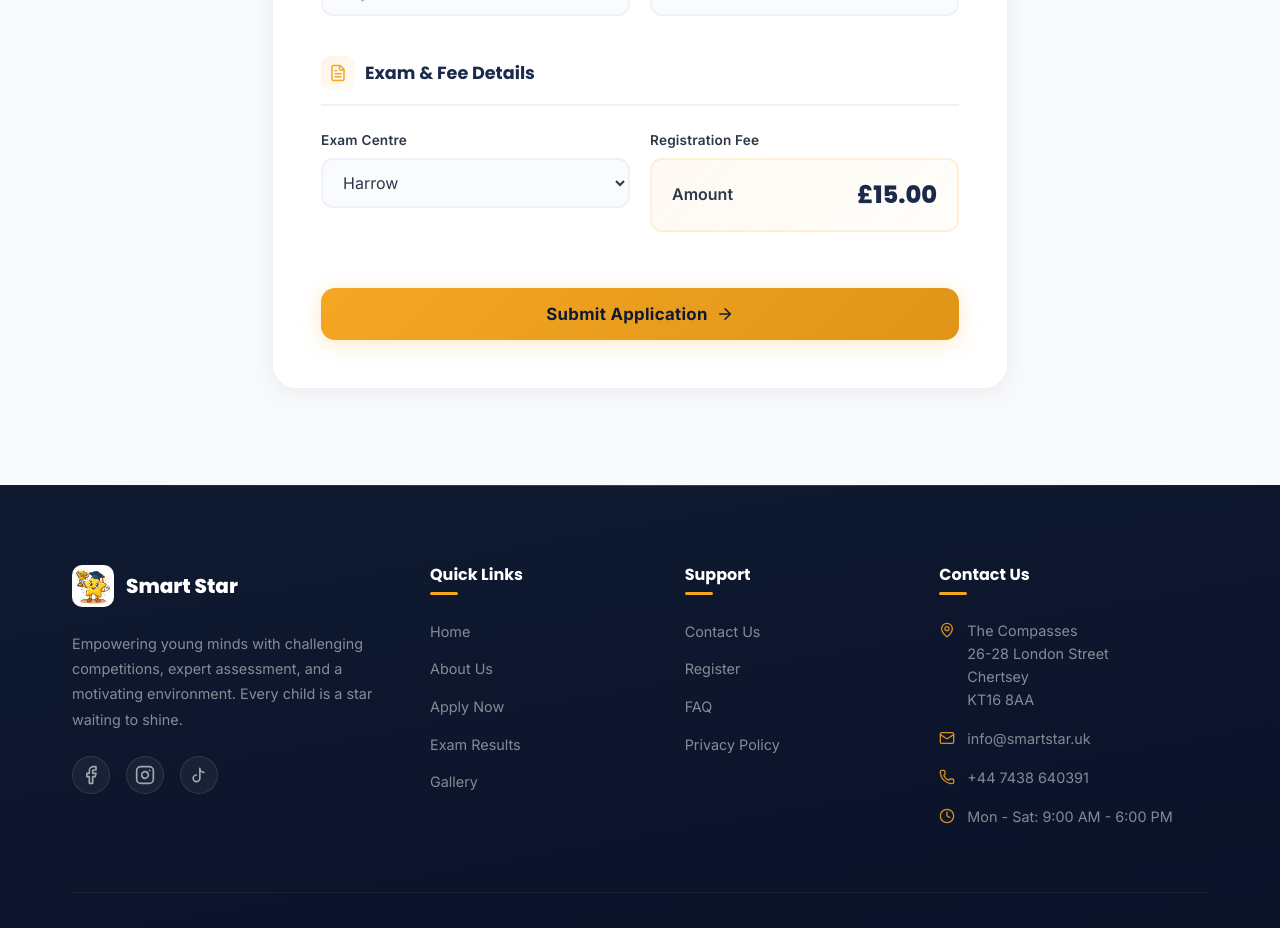
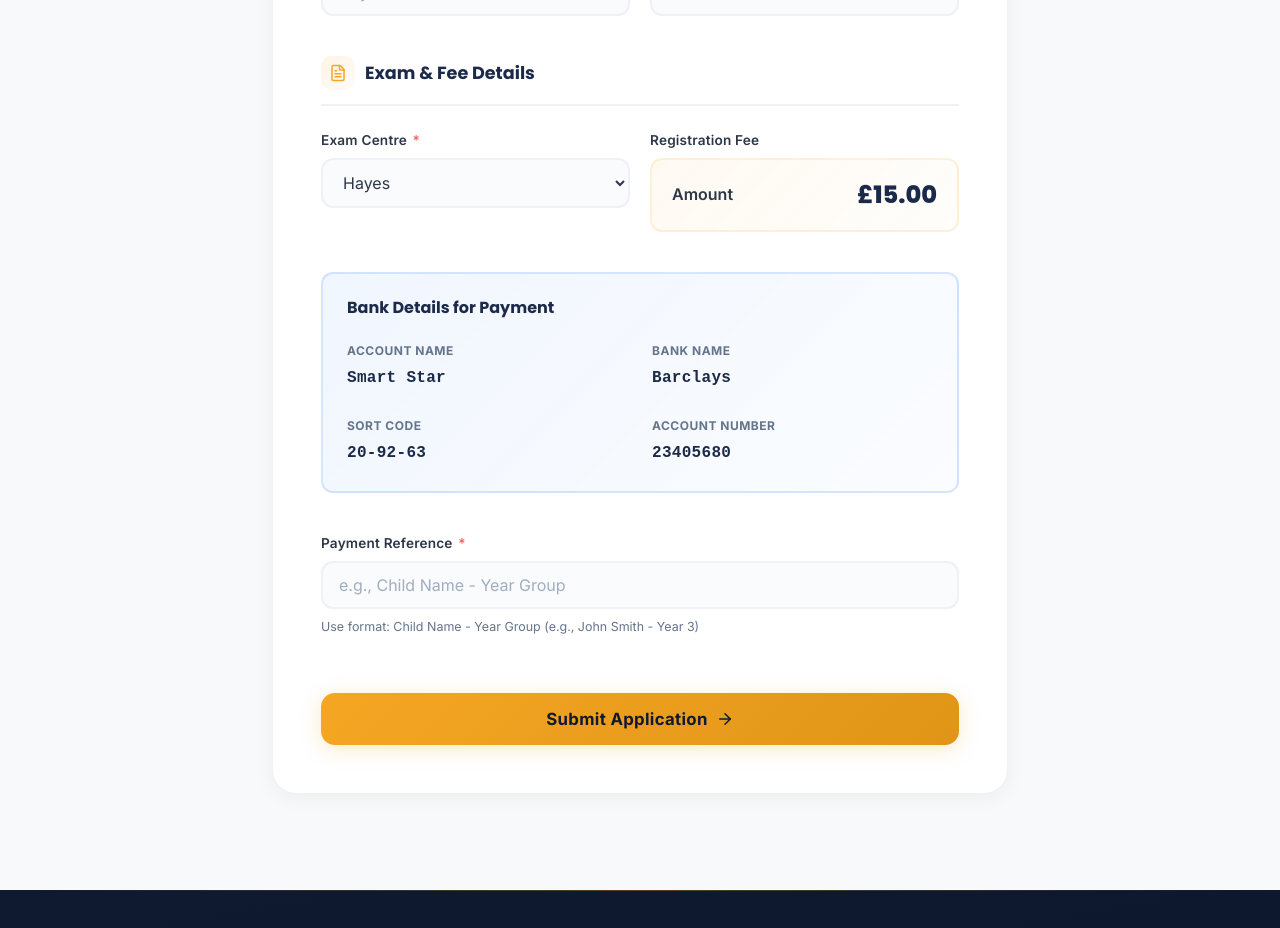
Before and after one commit to NodeKidos/smart_star_frontend, a Next.js app: page /apply-now in a window 1280 px wide. Shown: the part 1240-2168 px from the top of the page. Built offline with nearby package versions, Linux system fonts and the light colour scheme; no server answers.

Commit message:
add payment reference field and bank details section to application form

```diff
--- a/src/app/apply-now/page.module.css
+++ b/src/app/apply-now/page.module.css
@@ -225,6 +225,64 @@
     margin-bottom: 1.5rem;
 }
 
+/* ── Bank Details ── */
+.bankDetailsSection {
+    margin-bottom: 2.5rem;
+}
+
+.bankDetailsCard {
+    background: linear-gradient(135deg, rgba(13, 110, 253, 0.06), rgba(13, 110, 253, 0.02));
+    border: 2px solid rgba(13, 110, 253, 0.15);
+    border-radius: 12px;
+    padding: 24px;
+}
+
+.bankDetailsTitle {
+    font-size: 1rem;
+    font-weight: 700;
+    color: #1B2A4A;
+    margin-bottom: 1.5rem;
+    display: flex;
+    align-items: center;
+    gap: 8px;
+}
+
+.bankDetailsGrid {
+    display: grid;
+    grid-template-columns: 1fr 1fr;
+    gap: 1.5rem;
+}
+
+.bankDetailItem {
+    display: flex;
+    flex-direction: column;
+    gap: 6px;
+}
+
+.bankDetailLabel {
+    font-size: 0.75rem;
+    font-weight: 700;
+    color: #64748b;
+    text-transform: uppercase;
+    letter-spacing: 0.5px;
+}
+
+.bankDetailValue {
+    font-size: 1rem;
+    font-weight: 600;
+    color: #1B2A4A;
+    font-family: 'Courier New', monospace;
+    letter-spacing: 0.3px;
+}
+
+/* ── Form Hint ── */
+.formHint {
+    font-size: 0.78rem;
+    color: #64748b;
+    font-weight: 400;
+    margin-top: 2px;
+}
+
 /* ── Responsive ── */
 @media (max-width: 600px) {
     .formCard {
@@ -235,6 +293,10 @@
         grid-template-columns: 1fr;
     }
 
+    .bankDetailsGrid {
+        grid-template-columns: 1fr;
+    }
+
     .applyHeader h1 {
         font-size: 2rem;
     }
--- a/src/app/apply-now/page.tsx
+++ b/src/app/apply-now/page.tsx
@@ -19,6 +19,7 @@ interface FormData {
     city: string;
     postcode: string;
     examCenter: string;
+    paymentReference: string;
 }
 
 interface FormErrors {
@@ -37,7 +38,8 @@ const INITIAL_FORM: FormData = {
     address: '',
     city: '',
     postcode: '',
-    examCenter: 'Harrow',
+    examCenter: 'Hayes',
+    paymentReference: '',
 };
 
 const SCHOOL_YEARS = [
@@ -69,6 +71,7 @@ export default function ApplyNowPage() {
         if (!formData.address.trim()) errs.address = 'Address is required';
         if (!formData.city.trim()) errs.city = 'City is required';
         if (!formData.postcode.trim()) errs.postcode = 'Postcode is required';
+        if (!formData.paymentReference.trim()) errs.paymentReference = 'Payment reference is required';
         return errs;
     };
 
@@ -264,9 +267,10 @@ export default function ApplyNowPage() {
                         </h3>
                         <div className={styles.formGrid}>
                             <div className={styles.formGroup}>
-                                <label className={styles.formLabel} htmlFor="examCenter">Exam Centre</label>
+                                <label className={styles.formLabel} htmlFor="examCenter">Exam Centre <span className={styles.formRequired}>*</span></label>
                                 <select id="examCenter" name="examCenter" className={styles.formSelect} value={formData.examCenter} onChange={handleChange}>
-                                    <option value="Harrow">Harrow</option>
+                                    <option value="Hayes">Hayes</option>
+                                    <option value="Harrow" disabled>Harrow (Currently Unavailable)</option>
                                 </select>
                             </div>
 
@@ -276,6 +280,51 @@ export default function ApplyNowPage() {
                                     <span className={styles.feeLabel}>Amount</span>
                                     <span className={styles.feeAmount}>£15.00</span>
                                 </div>
+                            </div>
+                        </div>
+
+                        {/* Bank Details & Payment Reference */}
+                        <div className={styles.bankDetailsSection}>
+                            <div className={styles.bankDetailsCard}>
+                                <h4 className={styles.bankDetailsTitle}>Bank Details for Payment</h4>
+                                <div className={styles.bankDetailsGrid}>
+                                    <div className={styles.bankDetailItem}>
+                                        <span className={styles.bankDetailLabel}>Account Name</span>
+                                        <span className={styles.bankDetailValue}>Smart Star</span>
+                                    </div>
+                                    <div className={styles.bankDetailItem}>
+                                        <span className={styles.bankDetailLabel}>Bank Name</span>
+                                        <span className={styles.bankDetailValue}>Barclays</span>
+                                    </div>
+                                    <div className={styles.bankDetailItem}>
+                                        <span className={styles.bankDetailLabel}>Sort Code</span>
+                                        <span className={styles.bankDetailValue}>20-92-63</span>
+                                    </div>
+                                    <div className={styles.bankDetailItem}>
+                                        <span className={styles.bankDetailLabel}>Account Number</span>
+                                        <span className={styles.bankDetailValue}>23405680</span>
+                                    </div>
+                                </div>
+                            </div>
+                        </div>
+
+                        {/* Payment Reference */}
+                        <div className={styles.formGrid}>
+                            <div className={`${styles.formGroup} ${styles.formGroupFull}`}>
+                                <label className={styles.formLabel} htmlFor="paymentReference">
+                                    Payment Reference <span className={styles.formRequired}>*</span>
+                                </label>
+                                <input
+                                    type="text"
+                                    id="paymentReference"
+                                    name="paymentReference"
+                                    className={`${styles.formInput} ${errors.paymentReference ? styles.formInputError : ''}`}
+                                    placeholder="e.g., Child Name - Year Group"
+                                    value={formData.paymentReference}
+                                    onChange={handleChange}
+                                />
+                                {errors.paymentReference && <span className={styles.formError}>{errors.paymentReference}</span>}
+                                <span className={styles.formHint}>Use format: Child Name - Year Group (e.g., John Smith - Year 3)</span>
                             </div>
                         </div>
 
--- a/src/lib/api.ts
+++ b/src/lib/api.ts
@@ -15,6 +15,7 @@ export interface Application {
     postcode: string;
     fee: number;
     examCenter: string;
+    paymentReference: string;
     createdAt: string;
 }
 
```
